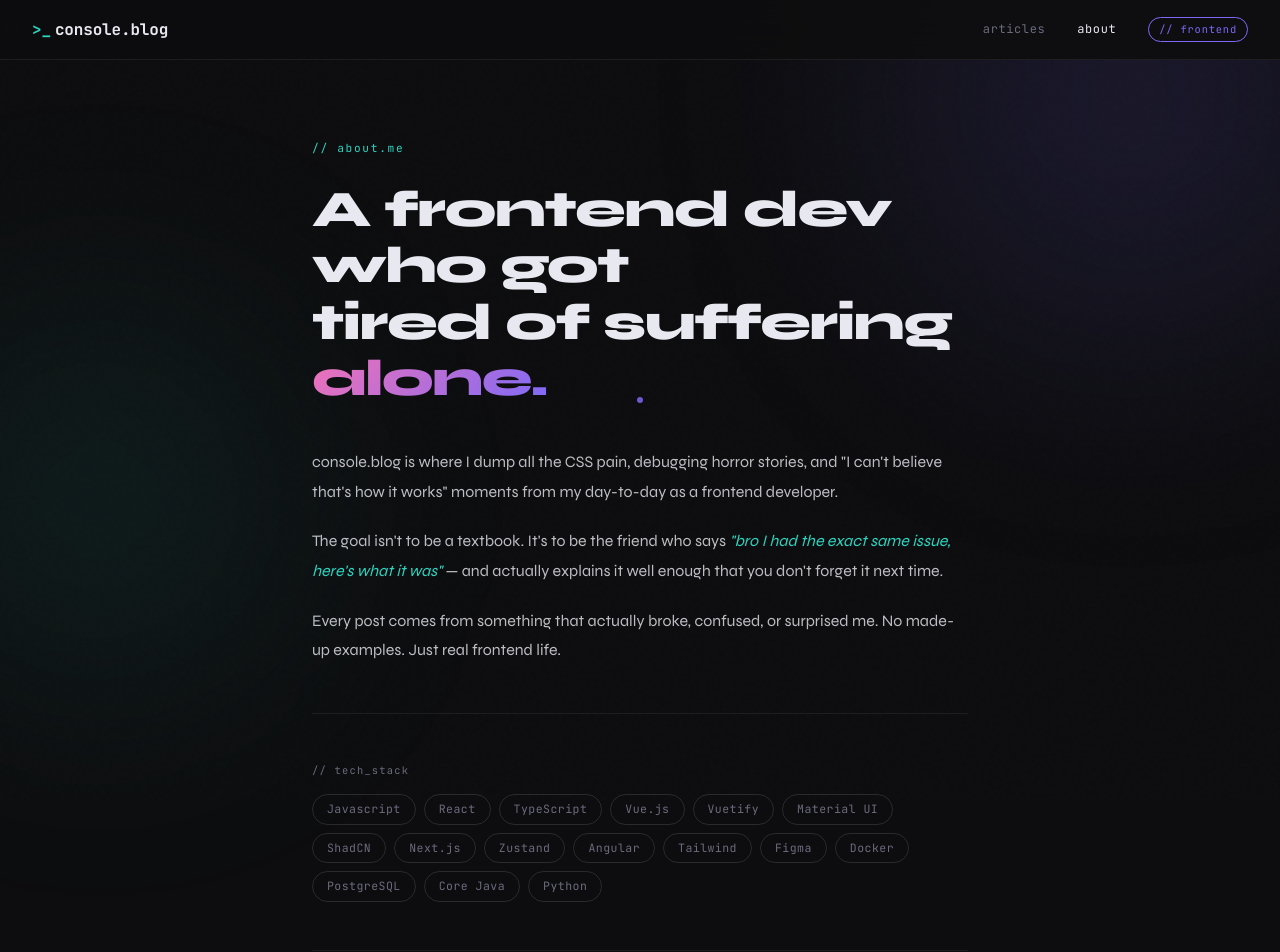
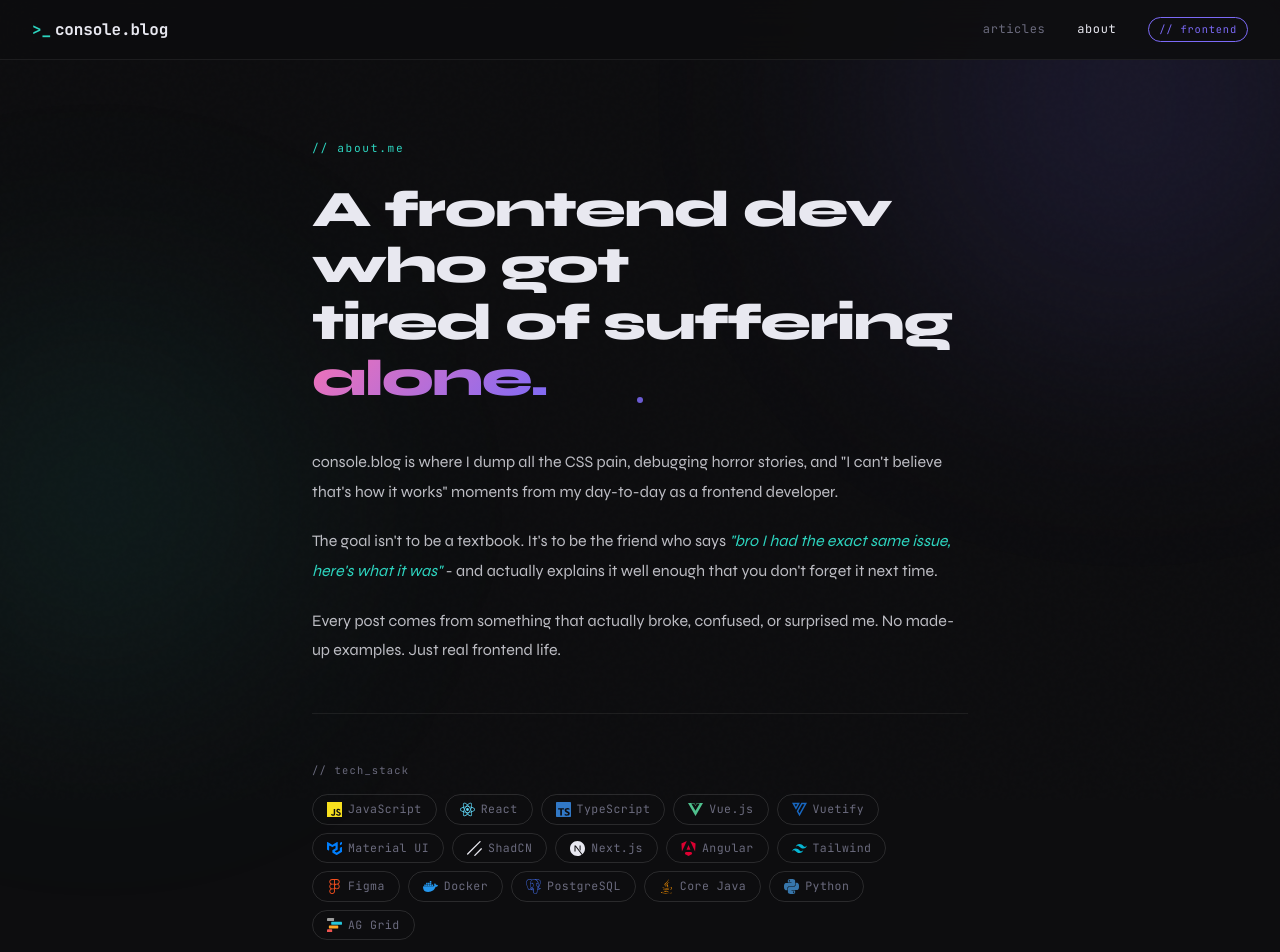
Before and after one commit to VaishnaviD5900/console-blog, a React (Vite) app: page /about in a window 1280 px wide. Shown: the top 952 px of the page. Built offline with nearby package versions, Linux system fonts and the light colour scheme.

Commit message:
added icons to tech stack

```diff
--- a/package.json
+++ b/package.json
@@ -8,10 +8,11 @@
     "preview": "vite preview"
   },
   "dependencies": {
+    "@monaco-editor/react": "^4.6.0",
     "react": "^18.2.0",
     "react-dom": "^18.2.0",
-    "react-router-dom": "^6.22.0",
-    "@monaco-editor/react": "^4.6.0"
+    "react-icons": "^5.6.0",
+    "react-router-dom": "^6.22.0"
   },
   "devDependencies": {
     "@vitejs/plugin-react": "^4.2.1",
--- a/src/components/LiveEditor.jsx
+++ b/src/components/LiveEditor.jsx
@@ -239,7 +239,7 @@ export default function LiveEditor({ lang, initialCode = '', initialHtml = '', i
         </div>
       </div>
 
-      {/* Monaco pane — shown for code / css / html tabs */}
+      {/* Monaco pane - shown for code / css / html tabs */}
       {tab !== 'result' && (
         <div className={styles.monacoWrap}>
           <Editor
--- a/src/data/posts.js
+++ b/src/data/posts.js
@@ -3,7 +3,7 @@ export const posts = [
     id: 'z-index-stacking-contexts',
     title: "Why Your z-index Isn't Working (And Why 999999 Won't Save You)",
     excerpt:
-      "You've typed z-index: 99999. It still doesn't work. There's a reason — and the number is never the problem. Let's talk about stacking contexts.",
+      "You've typed z-index: 99999. It still doesn't work. There's a reason - and the number is never the problem. Let's talk about stacking contexts.",
     tag: 'css',
     date: 'Apr 26, 2026',
     readTime: '5 min read',
@@ -19,20 +19,20 @@ export const posts = [
     content: `
 We've all done it.
 
-Something's overlapping wrong. You crack your knuckles and type \`z-index: 999\`. Still broken. You think, okay, not enough — \`z-index: 999999\`. Still broken. At this point you're questioning your career choices.
+Something's overlapping wrong. You crack your knuckles and type \`z-index: 999\`. Still broken. You think, okay, not enough - \`z-index: 999999\`. Still broken. At this point you're questioning your career choices.
 
 Here's the thing: the problem is almost never the number. It's that you're misunderstanding how z-index actually works. Let's fix that.
 
-## First things first — z-index needs a positioned element
+## First things first - z-index needs a positioned element
 
-Z-index only works when the element has a \`position\` value that isn't \`static\` (which is the default). So if you haven't set \`position: relative\`, \`absolute\`, \`fixed\`, or \`sticky\` — your z-index is basically a comment. The browser ignores it entirely.
+Z-index only works when the element has a \`position\` value that isn't \`static\` (which is the default). So if you haven't set \`position: relative\`, \`absolute\`, \`fixed\`, or \`sticky\` - your z-index is basically a comment. The browser ignores it entirely.
 
 \`\`\`csshtml
 HTML:
-<p class="label">👆 Box A (purple) should be on top — it has z-index: 2</p>
+<p class="label">👆 Box A (purple) should be on top - it has z-index: 2</p>
 <div class="box box-a">Box A<br/><span>z-index: 2</span></div>
 <div class="box box-b">Box B<br/><span>z-index: 1</span></div>
-<p class="hint">Remove <code>position: relative</code> from <code>.box-a</code> in the CSS tab and hit ▶ run.<br/>Box B will jump on top — z-index only works on positioned elements.</p>
+<p class="hint">Remove <code>position: relative</code> from <code>.box-a</code> in the CSS tab and hit ▶ run.<br/>Box B will jump on top - z-index only works on positioned elements.</p>
 <p class="hint">Try it: remove <code>position: relative</code> from <code>.box-a</code> and hit ▶ run</p>
 CSS:
 body {
@@ -62,7 +62,7 @@ body {
   border-radius: 3px;
 }
 
-/* No position on the base class — each box sets its own */
+/* No position on the base class - each box sets its own */
 .box {
   width: 130px;
   height: 130px;
@@ -84,17 +84,17 @@ body {
   margin-top: 4px;
 }
 
-/* Box A is first in the DOM — without positioning, DOM order means Box B paints over it */
+/* Box A is first in the DOM - without positioning, DOM order means Box B paints over it */
 .box-a {
   background: #7c6af7;
   color: #fff;
-  position: relative; /* ← remove this and hit Run — Box B covers Box A */
+  position: relative; /* ← remove this and hit Run - Box B covers Box A */
   z-index: 2;
   margin-bottom: -60px; /* overlap with Box B below */
   margin-left: 20px;
 }
 
-/* Box B is second in DOM — later = paints on top when z-index is disabled */
+/* Box B is second in DOM - later = paints on top when z-index is disabled */
 .box-b {
   background: #f97316;
   color: #fff;
@@ -110,7 +110,7 @@ That alone fixes a surprising number of cases. But if you're still stuck, there'
 
 This is where most people's mental model breaks down.
 
-A **stacking context** is essentially a self-contained layer in the page. Elements inside a stacking context are stacked and compared *only within that context* — they can't "escape" it to compete with elements outside.
+A **stacking context** is essentially a self-contained layer in the page. Elements inside a stacking context are stacked and compared *only within that context* - they can't "escape" it to compete with elements outside.
 
 Think of it like floors in a building. You can be the tallest person on Floor 2, but you're still below everyone on Floor 3. Your height (z-index) only matters within your own floor.
 
@@ -134,7 +134,7 @@ HTML:
   .parent has transform ⚠️
   <div class="child">Child<br/><span>z-index: 9999</span></div>
 </div>
-<p class="hint">Even though .child has z-index: 9999, it can't escape its parent's stacking context.<br/>Try removing <code>transform: translateX(0)</code> from <code>.parent</code> — child breaks free!</p>
+<p class="hint">Even though .child has z-index: 9999, it can't escape its parent's stacking context.<br/>Try removing <code>transform: translateX(0)</code> from <code>.parent</code> - child breaks free!</p>
 CSS:
 body {
   background: #0d0d0f;
@@ -179,9 +179,9 @@ body {
 
 .outside span { font-size: 11px; font-weight: normal; opacity: 0.8; margin-top: 4px; }
 
-/* transform creates a stacking context — traps child's z-index inside */
+/* transform creates a stacking context - traps child's z-index inside */
 .parent {
-  transform: translateX(0); /* ← remove this — child escapes! */
+  transform: translateX(0); /* ← remove this - child escapes! */
   background: rgba(124,106,247,0.15);
   border: 1px dashed #7c6af7;
   border-radius: 10px;
@@ -194,7 +194,7 @@ body {
 
 .child {
   position: relative;
-  z-index: 9999; /* trapped — can't beat .outside's z-index: 10 */
+  z-index: 9999; /* trapped - can't beat .outside's z-index: 10 */
   background: #7c6af7;
   color: #fff;
   width: 120px;
@@ -216,9 +216,9 @@ body {
 ## How to actually debug this
 
 1. **Is the element positioned?** Add \`position: relative\` if not
-2. **Check the parents** — open DevTools, walk up the DOM tree and look for \`transform\`, \`opacity\`, \`filter\` on any ancestor
+2. **Check the parents** - open DevTools, walk up the DOM tree and look for \`transform\`, \`opacity\`, \`filter\` on any ancestor
 3. **Use \`isolation: isolate\`** on a parent to intentionally create a stacking context
-4. **Stop escalating the number** — if \`9999\` doesn't work, \`999999\` won't either
+4. **Stop escalating the number** - if \`9999\` doesn't work, \`999999\` won't either
 
 ## The clean solution: isolation
 
@@ -237,7 +237,7 @@ HTML:
 </div>
 <p class="hint">
   With <code>isolation: isolate</code>: orange tooltip (z:5) sits on top of purple dropdown (z:9999) ✅<br/>
-  Remove <code>isolation: isolate</code> from <code>.component</code> and hit ▶ run — purple wins because 9999 &gt; 5 ❌
+  Remove <code>isolation: isolate</code> from <code>.component</code> and hit ▶ run - purple wins because 9999 &gt; 5 ❌
 </p>
 CSS:
 body {
@@ -286,7 +286,7 @@ body {
 
 /* Component: isolation contains its children's z-index */
 .component {
-  isolation: isolate; /* ← remove this — dropdown (z:9999) will cover the tooltip */
+  isolation: isolate; /* ← remove this - dropdown (z:9999) will cover the tooltip */
   position: absolute;
   top: 0;
   left: 0;
@@ -323,7 +323,7 @@ This is especially useful in design systems or component libraries where you don
 
 ## TL;DR
 
-- Z-index needs \`position\` set — without it, nothing works
+- Z-index needs \`position\` set - without it, nothing works
 - Stacking contexts are invisible layers that trap z-index values
 - Common triggers: \`transform\`, \`opacity < 1\`, \`filter\`, \`position: fixed\`
 - Debug by inspecting parent elements in DevTools
@@ -336,12 +336,12 @@ Next time you're tempted to type \`z-index: 99999\`, pause. Open DevTools. Check
     id: 'stop-using-px',
     title: "Stop Using px for Everything. Here's What to Use Instead.",
     excerpt:
-      'rem, em, vh, vw, clamp() — when to use what and why your font sizes are probably wrong.',
+      'rem, em, vh, vw, clamp() - when to use what and why your font sizes are probably wrong.',
     tag: 'bestpractice',
     date: 'Apr 15, 2026',
     readTime: '6 min read',
     featured: false,
-    content: `If every unit in your CSS is \`px\`, you're making your own life harder. Not because px is bad — it has its place — but because you're using a fixed hammer for problems that need flexible tools.
+    content: `If every unit in your CSS is \`px\`, you're making your own life harder. Not because px is bad - it has its place - but because you're using a fixed hammer for problems that need flexible tools.
 
 Let's break down what to actually use and when.
 
@@ -351,7 +351,7 @@ Pixels are absolute. They don't scale with user preferences. If someone has bump
 
 That's a bad user experience. It also makes responsive design harder than it needs to be.
 
-## rem — your new best friend for typography
+## rem - your new best friend for typography
 
 \`rem\` is relative to the root font size (the \`<html>\` element). By default, that's 16px in most browsers.
 
@@ -359,12 +359,12 @@ That's a bad user experience. It also makes responsive design harder than it nee
 HTML:
 <div class="demo">
   <h1>Heading (2.5rem)</h1>
-  <p>Paragraph text (1rem) — the base reading size</p>
-  <small>Small text (0.875rem) — captions, labels</small>
-  <p class="hint">👆 Try changing <code>html { font-size }</code> to <code>20px</code> in CSS — everything scales together!</p>
+  <p>Paragraph text (1rem) - the base reading size</p>
+  <small>Small text (0.875rem) - captions, labels</small>
+  <p class="hint">👆 Try changing <code>html { font-size }</code> to <code>20px</code> in CSS - everything scales together!</p>
 </div>
 CSS:
-/* Change this one value — everything below scales with it */
+/* Change this one value - everything below scales with it */
 html { font-size: 16px; }
 
 body {
@@ -404,7 +404,7 @@ The magic: if a user changes their browser font size, everything scales with it.
 
 **Use rem for:** font sizes, and spacing that should scale with type (padding on text-heavy components).
 
-## em — relative to the parent
+## em - relative to the parent
 
 \`em\` is relative to the *current element's* font size, or its parent's if it doesn't have one set.
 
@@ -416,7 +416,7 @@ HTML:
 </div>
 <div class="card large-card">
   <h3>Large Card</h3>
-  <p>Same CSS, different font-size — the <code>1em</code> padding makes it proportionally bigger automatically.</p>
+  <p>Same CSS, different font-size - the <code>1em</code> padding makes it proportionally bigger automatically.</p>
 </div>
 CSS:
 body {
@@ -462,11 +462,11 @@ body {
 .large-card { font-size: 1.25rem; }
 \`\`\`
 
-This is powerful for components that need internal spacing to scale with their own text size. But it can get confusing when nested — \`em\` compounds, so a child inside a child can end up with unexpected sizes.
+This is powerful for components that need internal spacing to scale with their own text size. But it can get confusing when nested - \`em\` compounds, so a child inside a child can end up with unexpected sizes.
 
 **Use em for:** internal component spacing, icon sizes relative to their surrounding text.
 
-## clamp() — fluid everything
+## clamp() - fluid everything
 
 This is the one that changes how you think about responsive design.
 
@@ -474,18 +474,18 @@ This is the one that changes how you think about responsive design.
 HTML:
 <div class="demo">
   <h1>Fluid Heading with clamp()</h1>
-  <p class="sub">This heading uses <code>clamp(1.8rem, 5vw, 3.5rem)</code> — it never gets smaller than 1.8rem or bigger than 3.5rem, but scales smoothly in between.</p>
+  <p class="sub">This heading uses <code>clamp(1.8rem, 5vw, 3.5rem)</code> - it never gets smaller than 1.8rem or bigger than 3.5rem, but scales smoothly in between.</p>
   <div class="compare">
     <div class="box fixed">
       <span class="box-label">px (fixed)</span>
-      <p class="fixed-text">Fixed 32px — never changes</p>
+      <p class="fixed-text">Fixed 32px - never changes</p>
     </div>
     <div class="box fluid">
       <span class="box-label">clamp() (fluid)</span>
       <p class="fluid-text">Scales with viewport</p>
     </div>
   </div>
-  <p class="hint">👆 Try changing the clamp values — e.g. <code>clamp(1rem, 8vw, 5rem)</code> for a more dramatic effect</p>
+  <p class="hint">👆 Try changing the clamp values - e.g. <code>clamp(1rem, 8vw, 5rem)</code> for a more dramatic effect</p>
 </div>
 CSS:
 body {
@@ -616,10 +616,10 @@ HTML:
 <div class="cards">
   <div class="card">
     <img src="https://picsum.photos/seed/a/300/120" alt="demo"/>
-    <div class="card-body">Card with image — padding: 0 on the card, padding on body only</div>
+    <div class="card-body">Card with image - padding: 0 on the card, padding on body only</div>
   </div>
   <div class="card">
-    <div class="card-body">Card without image — full padding on the card itself</div>
+    <div class="card-body">Card without image - full padding on the card itself</div>
   </div>
 </div>
 CSS:
@@ -643,7 +643,7 @@ body {
 }
 .hint code { background: rgba(45,212,191,0.2); padding: 1px 5px; border-radius: 3px; }
 
-/* :has(input:focus) — styles the PARENT when child input is focused */
+/* :has(input:focus) - styles the PARENT when child input is focused */
 .field {
   display: flex;
   flex-direction: column;
@@ -667,7 +667,7 @@ body {
   font-family: sans-serif;
 }
 
-/* :has(img) — card with image gets no top padding, image goes edge to edge */
+/* :has(img) - card with image gets no top padding, image goes edge to edge */
 .cards { display: flex; flex-direction: column; gap: 1rem; }
 
 .card {
@@ -690,11 +690,11 @@ That second example is the one that used to require JavaScript. Now it's one lin
 
 ## Real-world use cases
 
-**Navigation with active items** — nav background changes when any child has \`.active\`:
+**Navigation with active items** - nav background changes when any child has \`.active\`:
 
 \`\`\`csshtml
 HTML:
-<p class="hint">👆 Click a nav item to make it active — watch the nav bar change</p>
+<p class="hint">👆 Click a nav item to make it active - watch the nav bar change</p>
 <nav>
   <a href="#" onclick="toggle(this)">Home</a>
   <a href="#" onclick="toggle(this)" class="active">Blog</a>
@@ -727,7 +727,7 @@ nav {
   transition: background 0.3s, border-color 0.3s;
 }
 
-/* :has(.active) — styles the nav itself when any child is active */
+/* :has(.active) - styles the nav itself when any child is active */
 nav:has(.active) {
   background: rgba(124,106,247,0.12);
   border-color: rgba(124,106,247,0.3);
@@ -746,7 +746,7 @@ nav a.active { color: #e8e8f0; background: rgba(124,106,247,0.2); }
 nav a:hover  { color: #e8e8f0; }
 \`\`\`
 
-**Forms — field group highlights when input is valid:**
+**Forms - field group highlights when input is valid:**
 
 \`\`\`csshtml
 HTML:
@@ -778,14 +778,14 @@ body { background: #0d0d0f; color: #e8e8f0; font-family: sans-serif; padding: 1.
   max-width: 320px;
 }
 
-/* :has(input:valid) — styles parent AND sibling label when input is valid */
+/* :has(input:valid) - styles parent AND sibling label when input is valid */
 .field-group:has(input:valid) {
   border-color: #2dd4bf;
   background: rgba(45,212,191,0.04);
 }
 
 .field-group:has(input:valid) .label {
-  color: #2dd4bf; /* label turns green — no JS needed */
+  color: #2dd4bf; /* label turns green - no JS needed */
 }
 
 .field-group:has(input:valid) .status::after {
@@ -808,7 +808,7 @@ One of the most powerful uses is styling based on *how many* children exist:
 
 \`\`\`csshtml
 HTML:
-<p class="hint">👆 Click "Add item" to add cards — layout switches to 3 columns automatically at 3+ items</p>
+<p class="hint">👆 Click "Add item" to add cards - layout switches to 3 columns automatically at 3+ items</p>
 <button onclick="addItem()">+ Add item</button>
 <button onclick="removeItem()" style="margin-left:8px">− Remove item</button>
 <div class="grid" id="grid">
@@ -853,12 +853,12 @@ button {
   transition: all 0.3s;
 }
 
-/* :has(:nth-child(3)) — switches to 3 cols when 3+ items exist */
+/* :has(:nth-child(3)) - switches to 3 cols when 3+ items exist */
 .grid:has(:nth-child(3)) {
   grid-template-columns: repeat(3, 1fr);
 }
 
-/* :has(:nth-child(5)) — switches to 4 cols when 5+ items */
+/* :has(:nth-child(5)) - switches to 4 cols when 5+ items */
 .grid:has(:nth-child(5)) {
   grid-template-columns: repeat(4, 1fr);
 }
@@ -879,7 +879,7 @@ No JavaScript for the layout. No class toggling. The grid adapts automatically t
 
 ## Browser support
 
-As of 2024, \`:has()\` is supported in all major browsers — Chrome, Firefox, Safari, Edge. You're good to use it in production.
+As of 2024, \`:has()\` is supported in all major browsers - Chrome, Firefox, Safari, Edge. You're good to use it in production.
 
 ## What this replaces
 
@@ -910,7 +910,7 @@ I did the refactor. I checked it locally. Everything looked fine. I pushed. I de
 
 ## What actually happened
 
-Turns out, one of the class names I renamed — \`.container\` to \`.page-container\` — wasn't just used in the component I was looking at. It was used in **eleven other places** across the codebase. A global utility class that had been quietly holding the layout together for two years.
+Turns out, one of the class names I renamed - \`.container\` to \`.page-container\` - wasn't just used in the component I was looking at. It was used in **eleven other places** across the codebase. A global utility class that had been quietly holding the layout together for two years.
 
 When I renamed it in the CSS without updating every usage in the HTML and JSX, those eleven pages just... collapsed. No container. No max-width. No padding. Content stretching wall to wall at full browser width.
 
@@ -940,7 +940,7 @@ This one is just life advice.
 
 ## The lesson
 
-Global CSS classes are landmines. Treat every rename like you're defusing one — slowly, with full visibility of everything it touches. One ctrl+shift+F before you delete anything. That's all it takes.`,
+Global CSS classes are landmines. Treat every rename like you're defusing one - slowly, with full visibility of everything it touches. One ctrl+shift+F before you delete anything. That's all it takes.`,
   },
 ]
 
--- a/src/pages/About.jsx
+++ b/src/pages/About.jsx
@@ -1,5 +1,39 @@
 import Blobs from '../components/Blobs'
 import styles from './About.module.css'
+import {
+  SiJavascript, SiReact, SiTypescript, SiVuedotjs, SiVuetify,
+  SiMui, SiNextdotjs, SiAngular, SiTailwindcss, SiFigma,
+  SiDocker, SiPostgresql, SiPython, SiShadcnui,
+} from 'react-icons/si'
+import { FaJava } from 'react-icons/fa'
+
+const AgGridIcon = ({ size = 15 }) => (
+  <svg width={size} height={size} viewBox="0 0 64 64" xmlns="http://www.w3.org/2000/svg">
+    <rect x="0"  y="4"  width="30" height="13" rx="2" fill="#9E9E9E"/>
+    <rect x="18" y="20" width="46" height="13" rx="2" fill="#26C6DA"/>
+    <rect x="8"  y="36" width="40" height="13" rx="2" fill="#FFA726"/>
+    <rect x="0"  y="52" width="22" height="13" rx="2" fill="#EF5350"/>
+  </svg>
+)
+
+const techStack = [
+  { name: 'JavaScript',   icon: SiJavascript,  color: '#F7DF1E' },
+  { name: 'React',        icon: SiReact,        color: '#61DAFB' },
+  { name: 'TypeScript',   icon: SiTypescript,   color: '#3178C6' },
+  { name: 'Vue.js',       icon: SiVuedotjs,     color: '#4FC08D' },
+  { name: 'Vuetify',      icon: SiVuetify,      color: '#1867C0' },
+  { name: 'Material UI',  icon: SiMui,          color: '#007FFF' },
+  { name: 'ShadCN',       icon: SiShadcnui,     color: '#e8e8f0' },
+  { name: 'Next.js',      icon: SiNextdotjs,    color: '#e8e8f0' },
+  { name: 'Angular',      icon: SiAngular,      color: '#DD0031' },
+  { name: 'Tailwind',     icon: SiTailwindcss,  color: '#06B6D4' },
+  { name: 'Figma',        icon: SiFigma,        color: '#F24E1E' },
+  { name: 'Docker',       icon: SiDocker,       color: '#2496ED' },
+  { name: 'PostgreSQL',   icon: SiPostgresql,   color: '#4169E1' },
+  { name: 'Core Java',    icon: FaJava,         color: '#ED8B00' },
+  { name: 'Python',       icon: SiPython,       color: '#3776AB' },
+  { name: 'AG Grid',      icon: AgGridIcon,     color: null },
+]
 
 export default function About() {
   return (
@@ -18,7 +52,7 @@ export default function About() {
           </p>
           <p>
             The goal isn't to be a textbook. It's to be the friend who says
-            <span className={styles.quote}> "bro I had the exact same issue, here's what it was"</span> — and
+            <span className={styles.quote}> "bro I had the exact same issue, here's what it was"</span> - and
             actually explains it well enough that you don't forget it next time.
           </p>
           <p>
@@ -32,8 +66,11 @@ export default function About() {
         <div className={styles.stack}>
           <div className={styles.stackLabel}>// tech_stack</div>
           <div className={styles.tags}>
-            {['Javascript', 'React', 'TypeScript', 'Vue.js', 'Vuetify', 'Material UI', 'ShadCN', 'Next.js', 'Zustand', 'Angular', 'Tailwind', 'Figma', 'Docker', 'PostgreSQL', 'Core Java', 'Python'].map(t => (
-              <span key={t} className={styles.tag}>{t}</span>
+            {techStack.map(({ name, icon: Icon, color }) => (
+              <span key={name} className={styles.tag}>
+                <Icon size={15} style={color ? { color } : undefined} />
+                {name}
+              </span>
             ))}
           </div>
         </div>
--- a/src/pages/About.module.css
+++ b/src/pages/About.module.css
@@ -75,6 +75,9 @@
   border: 1px solid var(--border2);
   color: var(--muted);
   letter-spacing: 0.04em;
+  display: inline-flex;
+  align-items: center;
+  gap: 6px;
 }
 
 .linkList {
```
Also changed, not shown: 1 other file (tests, documents, lock files or other folders).
